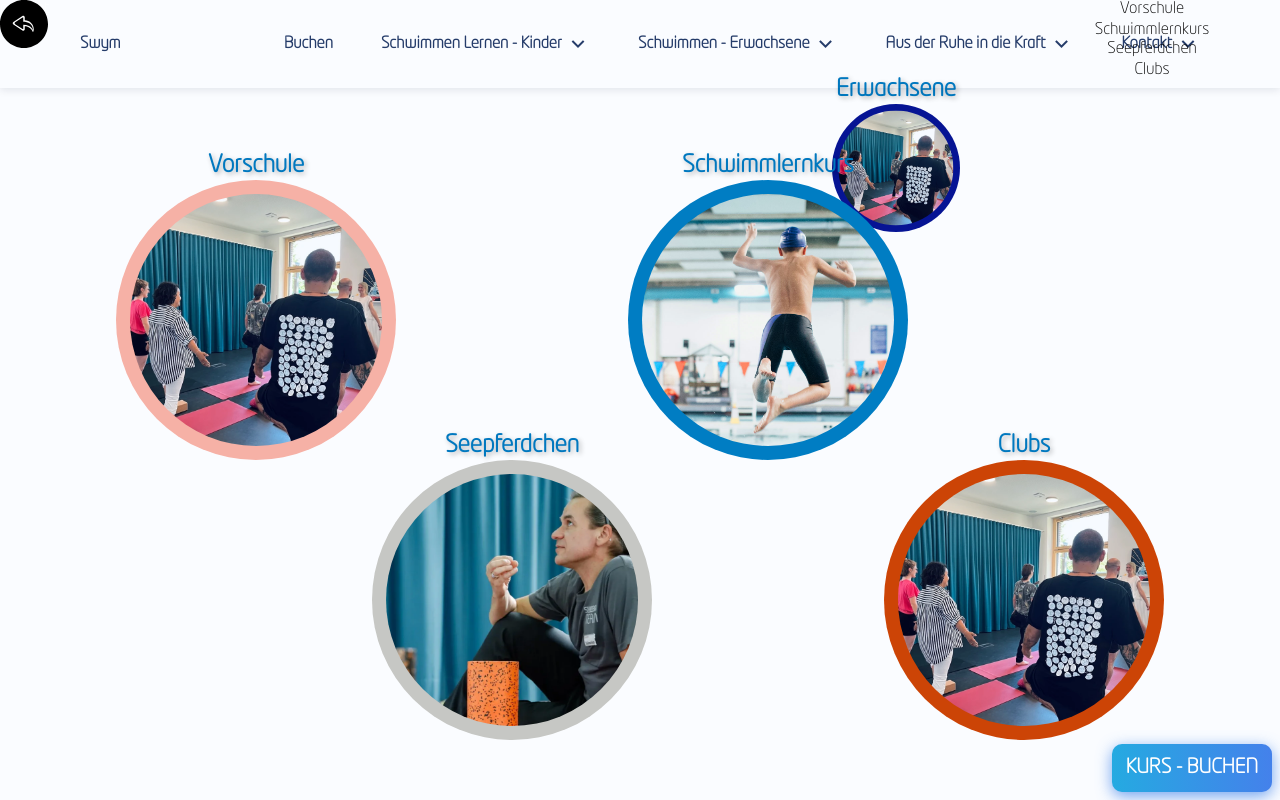
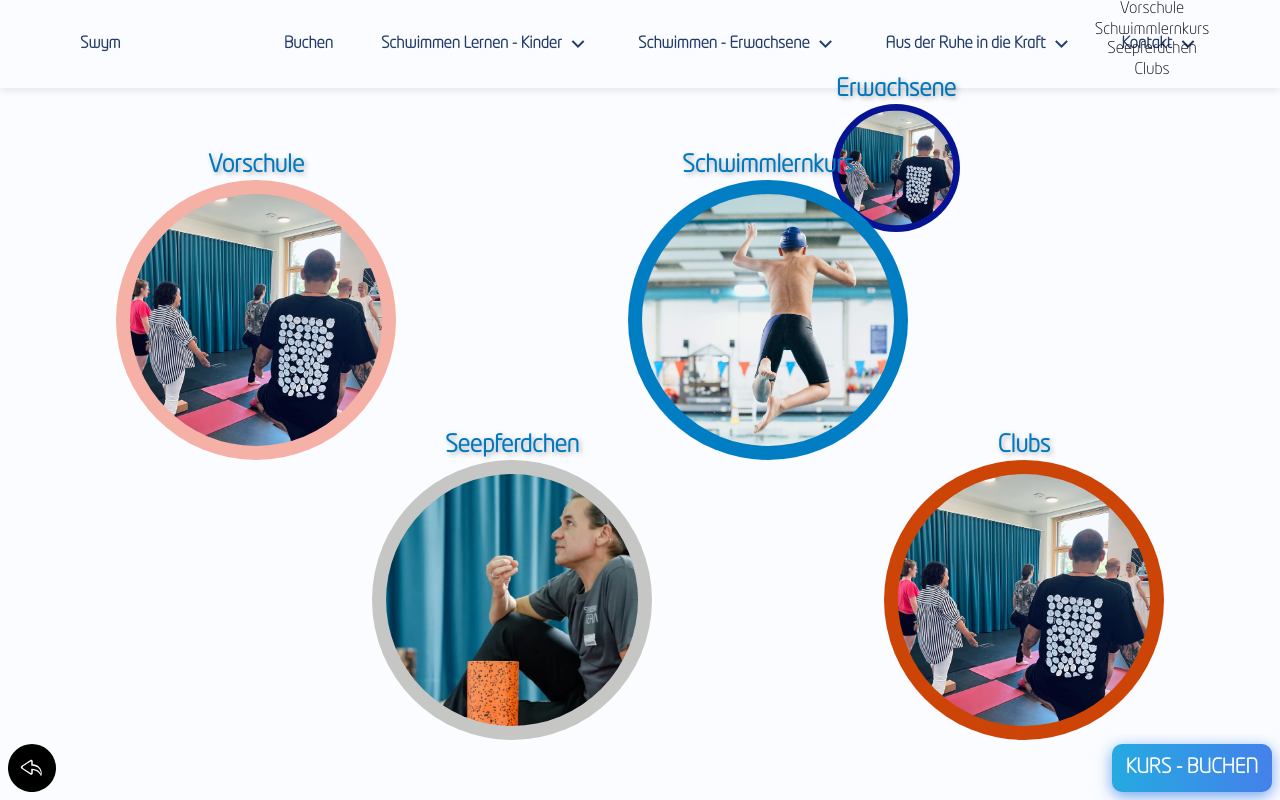
Before and after one commit to casimanodes/casimanodes.github.io, a plain HTML site: page index.html in a window 1280 px wide. Drawn offline with nearby package versions, Linux system fonts and the light colour scheme.

Commit message:
Update landingpage.css

```diff
--- a/landingpage.css
+++ b/landingpage.css
@@ -446,7 +446,7 @@ transition: all .4s ease-in-out;
 .svg{
   z-index: 3;
 }
-#dynamicElementContainer {
+.dynamicElementContainer {
   position: absolute;
   width: 3rem;
   height: 3rem;
```
